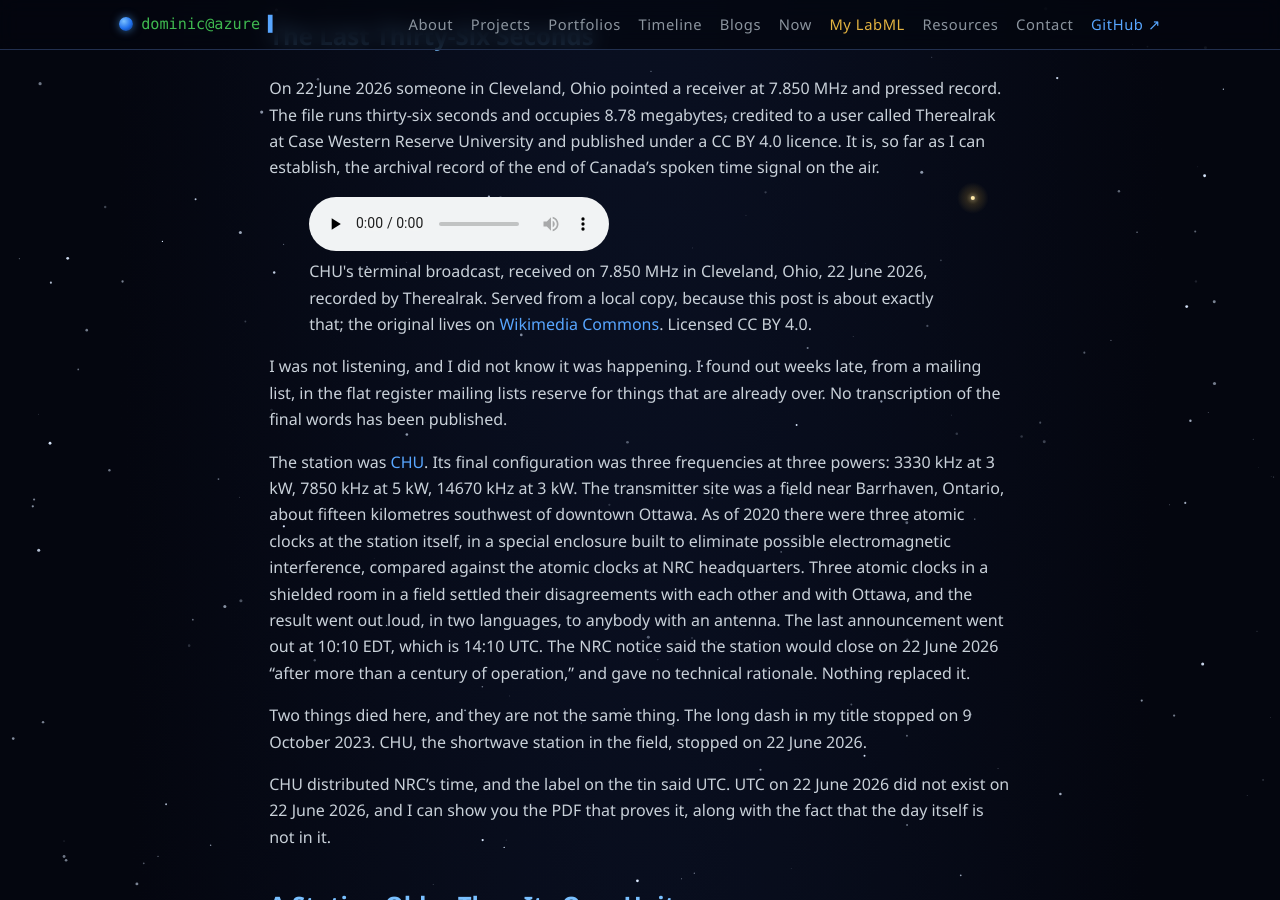
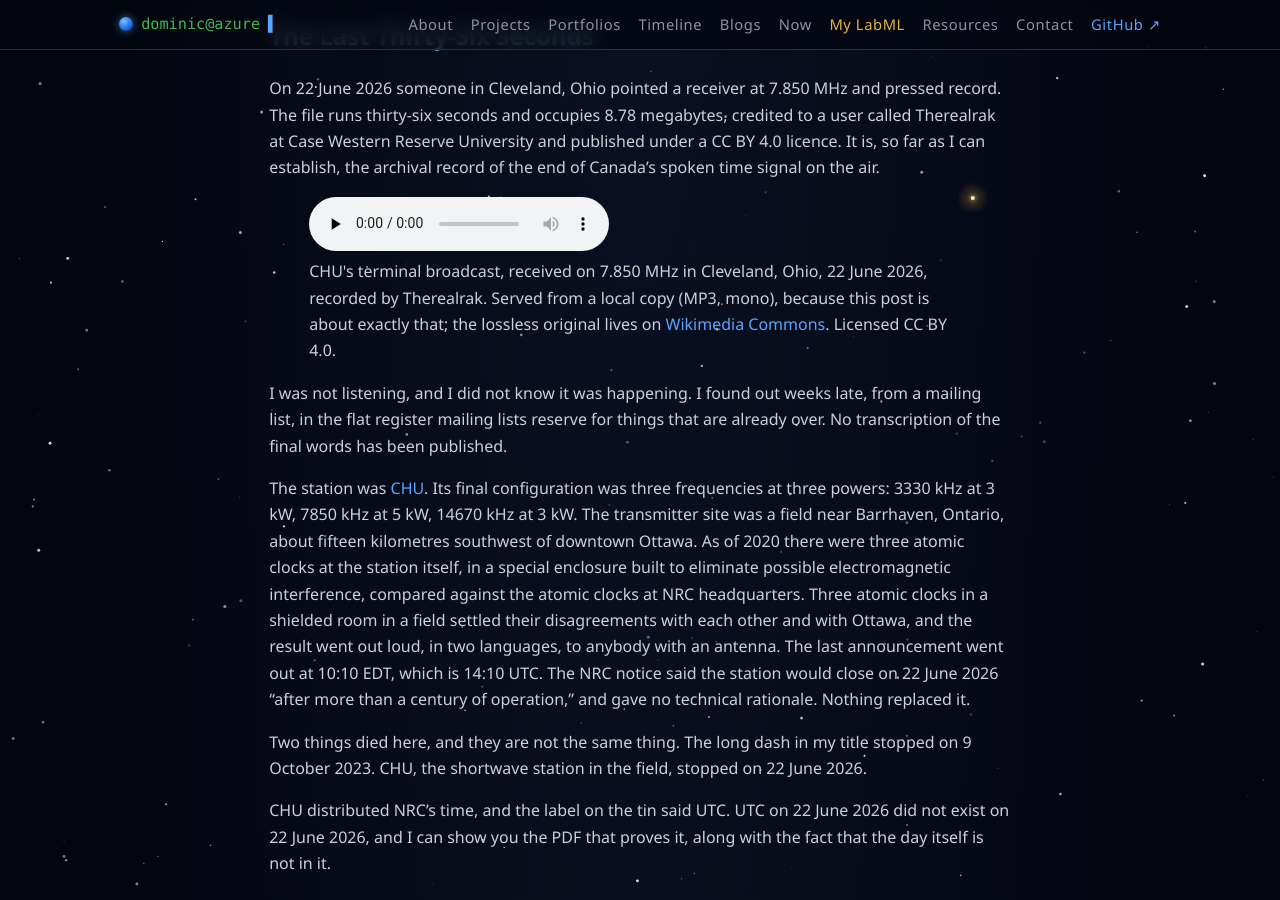
Before and after one commit to dapiced/dapiced.github.io, a Jekyll site: the page built from _posts/2026-07-25-the-long-dash-was-a-deprecation-notice.md, in a window 1280 px wide and 900 px high, scrolled down 341 px. Built offline with Jekyll 4.4.1, drawn with Linux system fonts in a browser that asks for light colours; comment, search, counter and statistics services are not loaded.

Commit message:
Remove orphan assets and serve the CHU recording as MP3
Five images were no longer referenced anywhere (~8 MB), and the CHU
terminal broadcast was a 9.2 MB PCM WAV. The recording is now a mono
96 kb/s MP3 (433 KB, same 36 seconds); the caption still links to the
lossless original on Wikimedia Commons.

Co-authored-by: Copilot App <223556219+Copilot@users.noreply.github.com>

```diff
--- a/_posts/2026-07-25-the-long-dash-was-a-deprecation-notice.md
+++ b/_posts/2026-07-25-the-long-dash-was-a-deprecation-notice.md
@@ -14,10 +14,11 @@ image:
 On 22 June 2026 someone in Cleveland, Ohio pointed a receiver at 7.850 MHz and pressed record. The file runs thirty-six seconds and occupies 8.78 megabytes, credited to a user called Therealrak at Case Western Reserve University and published under a CC BY 4.0 licence. It is, so far as I can establish, the archival record of the end of Canada's spoken time signal on the air.
 
 <figure>
-<audio controls preload="none" src="/assets/audio/chu-canada-terminal-broadcast.wav">
-Your browser will not play this file. You can <a href="/assets/audio/chu-canada-terminal-broadcast.wav">download the recording</a> instead.
+<audio controls preload="none">
+<source src="/assets/audio/chu-canada-terminal-broadcast.mp3" type="audio/mpeg">
+Your browser will not play this file. You can <a href="/assets/audio/chu-canada-terminal-broadcast.mp3">download the recording</a> instead.
 </audio>
-<figcaption>CHU's terminal broadcast, received on 7.850 MHz in Cleveland, Ohio, 22 June 2026, recorded by Therealrak. Served from a local copy, because this post is about exactly that; the original lives on <a href="https://en.wikipedia.org/wiki/File:CHU_Canada_terminal_broadcast.wav">Wikimedia Commons</a>. Licensed CC BY 4.0.</figcaption>
+<figcaption>CHU's terminal broadcast, received on 7.850 MHz in Cleveland, Ohio, 22 June 2026, recorded by Therealrak. Served from a local copy (MP3, mono), because this post is about exactly that; the lossless original lives on <a href="https://en.wikipedia.org/wiki/File:CHU_Canada_terminal_broadcast.wav">Wikimedia Commons</a>. Licensed CC BY 4.0.</figcaption>
 </figure>
 
 I was not listening, and I did not know it was happening. I found out weeks late, from a mailing list, in the flat register mailing lists reserve for things that are already over. No transcription of the final words has been published.
```
Also changed, not shown: assets/img/cedd/accueil-en.png (deleted), assets/img/cedd/accueil-fr.png (deleted), assets/img/long-dash-og.jpg (deleted), 4 other files.
